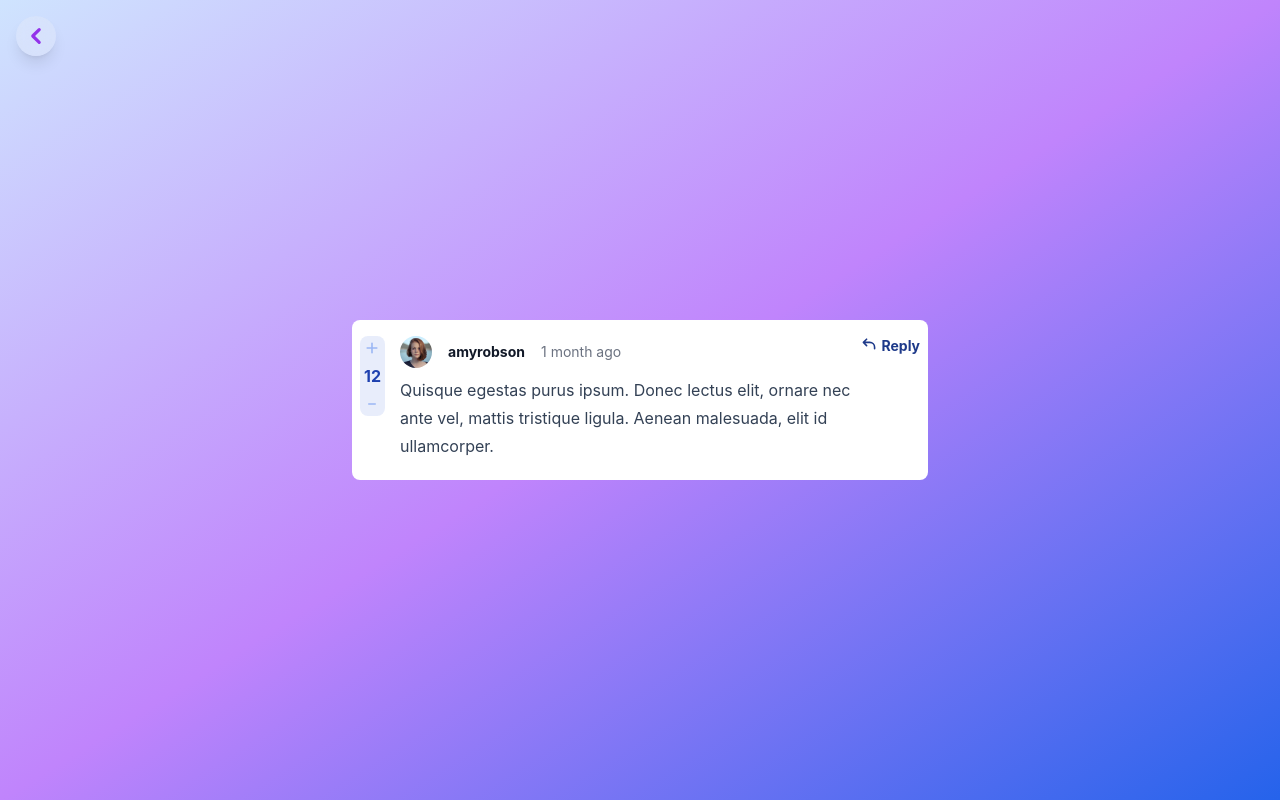
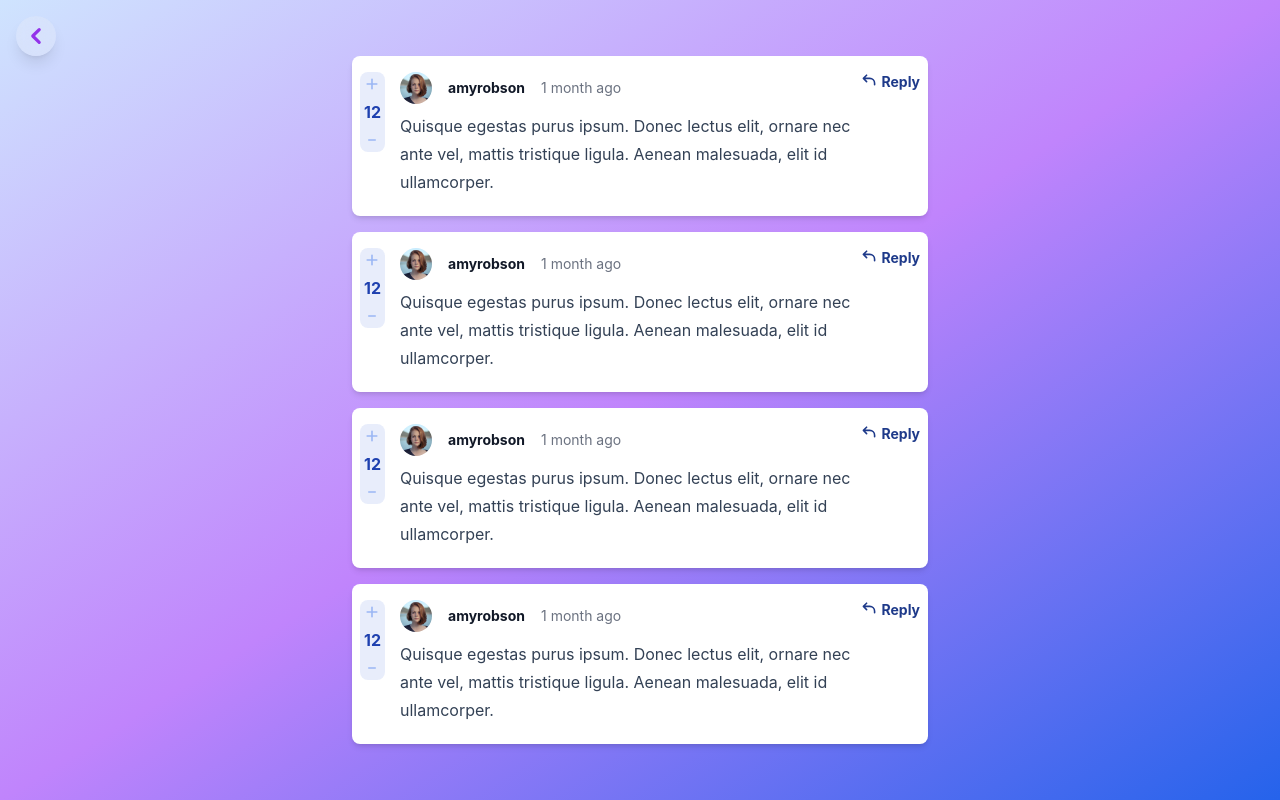
Before and after one commit to tolu-c/congenial-palm-tree, a React (Create React App) app: page /comments in a window 1280 px wide. Built offline with nearby package versions, Linux system fonts and the light colour scheme.

Commit message:
multiple comments

```diff
--- a/src/pages/comments/Comments.js
+++ b/src/pages/comments/Comments.js
@@ -6,9 +6,21 @@ import BackButton from "../../components/ui/BackButton";
 
 function Comments() {
   return (
-    <main className="bg-gradient-to-br from-blue-200/75 via-purple-400 to-blue-600 flex items-center justify-center h-screen">
+    <main className="bg-gradient-to-br from-blue-200/75 via-purple-400 to-blue-600 flex flex-col gap-4 overflow-scroll items-center justify-center h-screen">
       <BackButton />
-      <div className="w-5/6 md:max-w-xl mx-auto p-2 md:pt-4 flex flex-col gap-2 bg-white rounded-lg md:relative h-auto md:h-40">
+      <SingleComment />
+      <SingleComment />
+      <SingleComment />
+      <SingleComment />
+    </main>
+  );
+}
+
+export default Comments;
+
+function SingleComment() {
+  return (
+    <div className="w-5/6 md:max-w-xl mx-auto p-2 md:pt-4 flex flex-col gap-2 bg-white rounded-lg md:relative h-auto md:h-40 shadow-md">
       <div className="flex w-full justify-between order-last md:order-first">
         <Vote />
         <Reply />
@@ -18,8 +30,5 @@ function Comments() {
         <Body />
       </div>
     </div>
-    </main>
   );
 }
-
-export default Comments;
```
Lines whose indentation alone changed are shown as unchanged.
